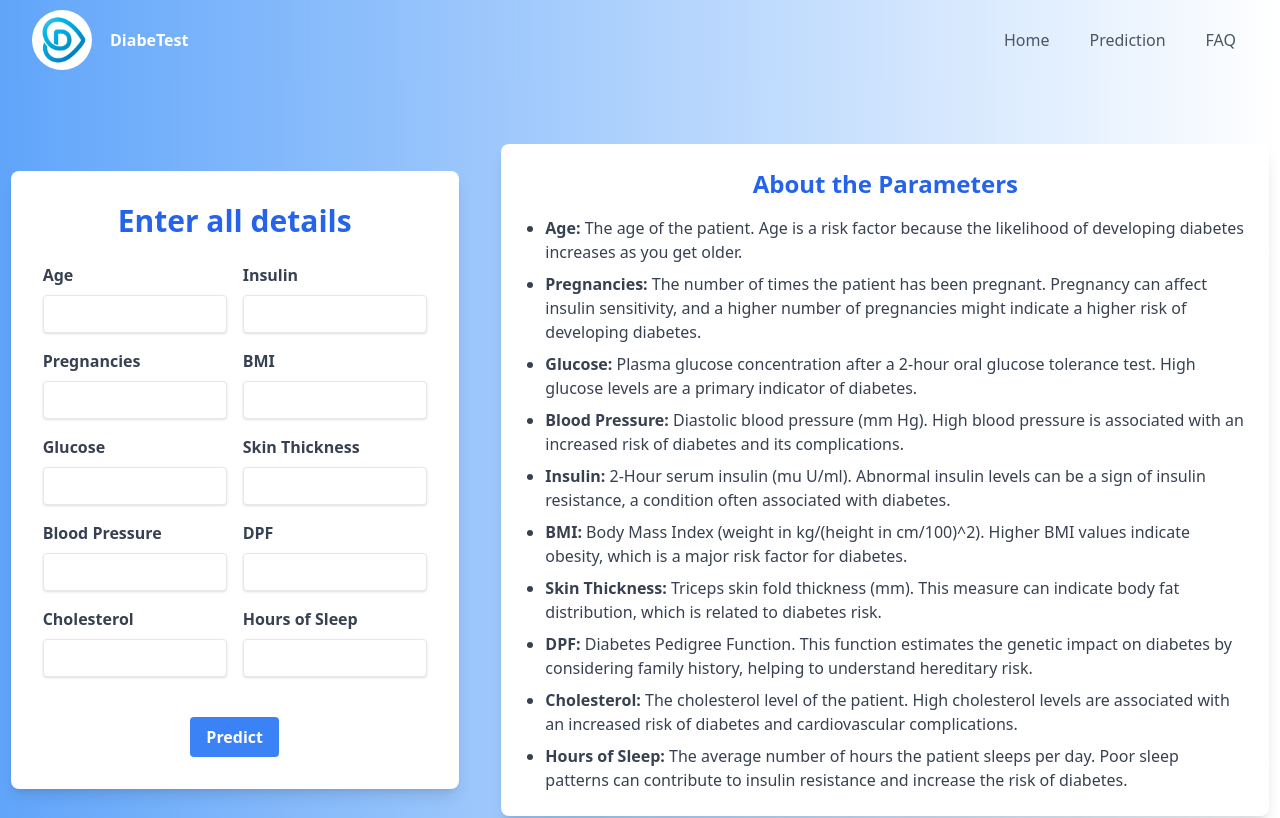
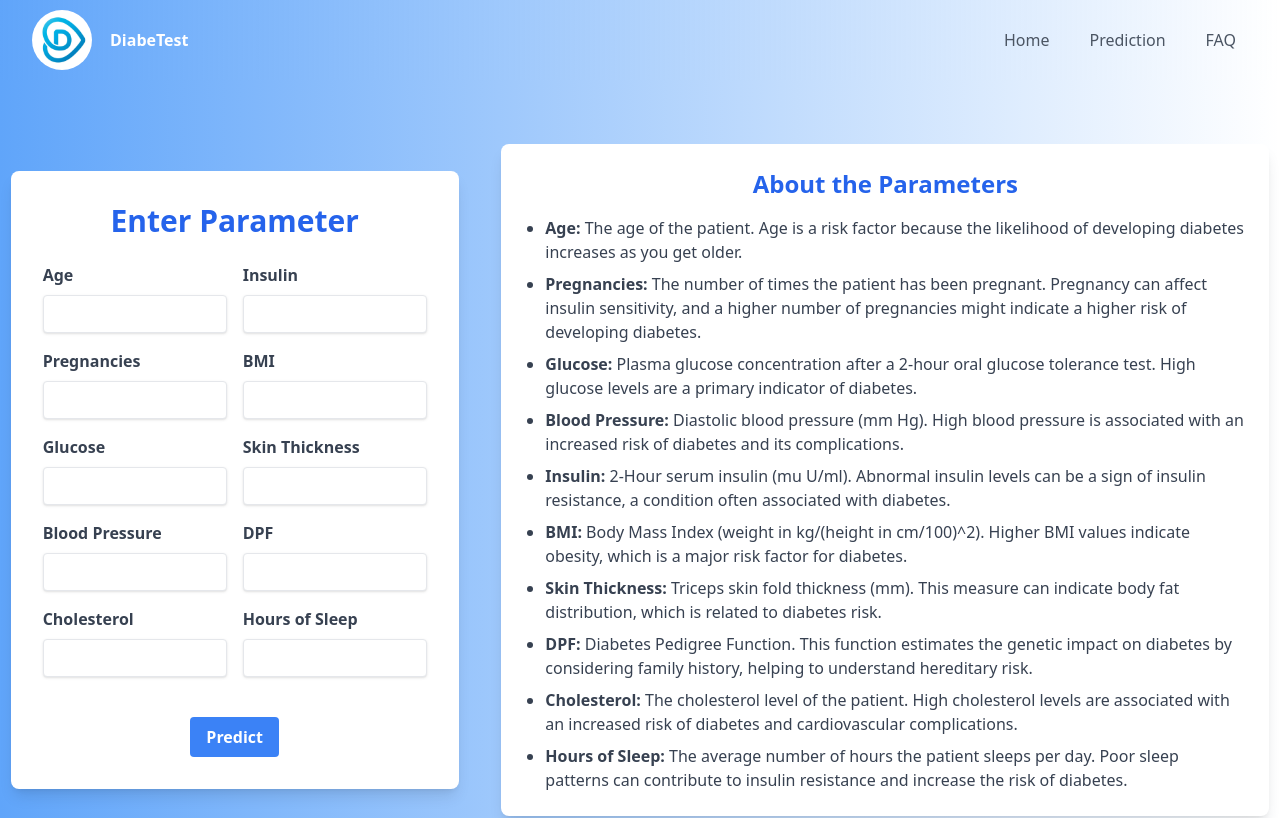
Before and after one commit to laufey01/DiabeTest, a React (Vite) app in the folder client/: page /prediction in a window 1280 px wide. Shown: the top 818 px of the page. Built offline with nearby package versions, Linux system fonts and the light colour scheme.

Commit message:
Update Prediction.jsx

```diff
--- a/client/src/components/Prediction.jsx
+++ b/client/src/components/Prediction.jsx
@@ -232,7 +232,7 @@ const Prediction = () => {
           className="max-w-md mx-auto bg-white rounded-lg shadow-lg p-8 sm:p-6 md:p-8 w-full sm:w-auto"
         >
           <h1 className="text-3xl font-bold mb-6 text-center text-blue-600">
-            Enter all details
+            Enter Parameter
           </h1>
           <form onSubmit={handleSubmit}>
             <div className="grid grid-cols-1 sm:grid-cols-2 gap-4">
```
